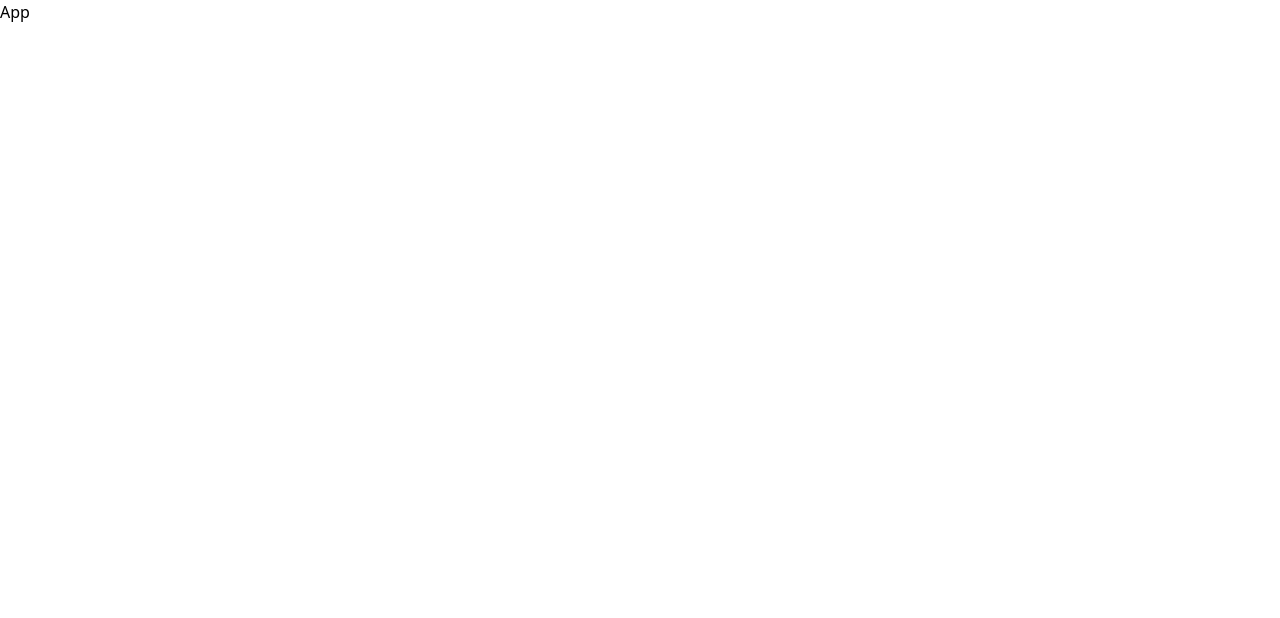
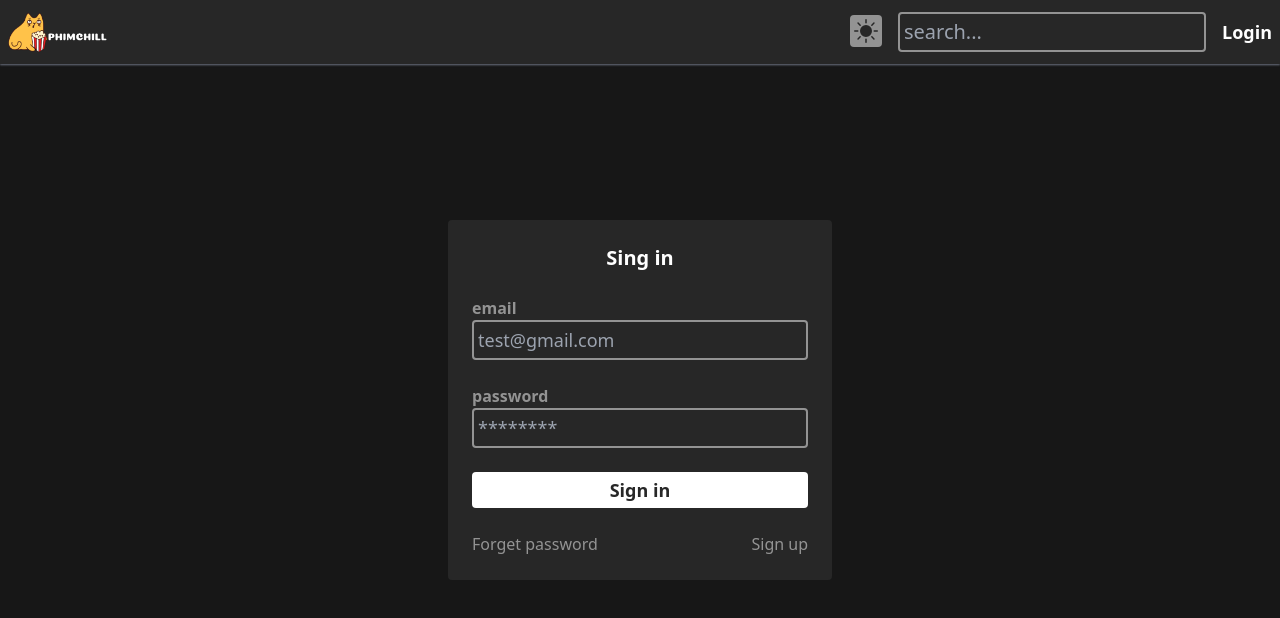
Before and after one commit to Nhoxcool/Movie_FrontEnd, a React (Create React App) app: page / in a window 1280 px wide. Shown: the top 618 px of the page. Built offline with nearby package versions, Linux system fonts and the light colour scheme.

Commit message:
second_commit

```diff
--- a/package.json
+++ b/package.json
@@ -8,6 +8,7 @@
     "@testing-library/user-event": "^13.5.0",
     "react": "^18.2.0",
     "react-dom": "^18.2.0",
+    "react-icons": "^4.11.0",
     "react-scripts": "5.0.1",
     "web-vitals": "^2.1.4"
   },
--- a/src/App.js
+++ b/src/App.js
@@ -1,7 +1,11 @@
-import React from 'react'
-
+import React from 'react';
+import Navbar from './components/user/Navbar';
+import Signin from './components/auth/Signin';
 export default function App() {
   return (
-    <div>App</div>
-  )
+    <>
+      <Navbar />
+      <Signin />
+    </>
+  );
 }
--- /dev/null
+++ b/src/components/Container.jsx
@@ -0,0 +1,5 @@
+import React from 'react';
+
+export default function Container({ children, className }) {
+  return <div className={' max-w-screen-xl mx-auto ' + className}>{children}</div>;
+}
--- /dev/null
+++ b/src/components/auth/Signin.jsx
@@ -0,0 +1,29 @@
+import React from 'react';
+import Container from '../Container';
+import Title from '../form/Title';
+import FormInput from '../form/FormInput';
+import Submit from '../form/Submit';
+
+export default function Signin() {
+  return (
+    <div className="fixed inset-0 bg-primary -z-10 flex justify-center items-center">
+      <Container>
+        <form className="bg-secondary rounded p-6 w-96 space-y-6">
+          <Title className="text-xl text-white font-semibold text-center">Sing in</Title>
+          <FormInput label="email" placeholder="test@gmail.com" name="email" />
+          <FormInput label="password" placeholder="********" name="password" type="password" />
+          <Submit value="Sign in" />
+
+          <div className="flex justify-between">
+            <a className="text-dark-subtle hover:text-white transition" href="#">
+              Forget password
+            </a>
+            <a className="text-dark-subtle hover:text-white transition" href="#">
+              Sign up
+            </a>
+          </div>
+        </form>
+      </Container>
+    </div>
+  );
+}
--- /dev/null
+++ b/src/components/form/FormInput.jsx
@@ -0,0 +1,20 @@
+import React from 'react';
+
+export default function FormInput({ name, placeholder, label, ...rest }) {
+  return (
+    <div className="flex flex-col-reverse">
+      <input
+        type="text"
+        id={name}
+        name={name}
+        className="bg-transparent rounded border-2
+        border-dark-subtle w-full text-lg outline-none focus:border-white p-1 text-white peer transition"
+        placeholder={placeholder}
+        {...rest}
+      ></input>
+      <label className="font-semibold text-dark-subtle peer-focus:text-white transition self-start" htmlFor={name}>
+        {label}
+      </label>
+    </div>
+  );
+}
--- /dev/null
+++ b/src/components/form/Submit.jsx
@@ -0,0 +1,11 @@
+import React from 'react';
+
+export default function Submit({ value }) {
+  return (
+    <input
+      type="submit"
+      className="w-full rounded bg-white text-secondary hover:bg-opacity-90 transition font-semibold text-lg cursor-pointer p-1"
+      value={value}
+    />
+  );
+}
--- /dev/null
+++ b/src/components/form/Title.jsx
@@ -0,0 +1,5 @@
+import React from 'react';
+
+export default function Title({ children }) {
+  return <h1 className="text-xl text-white font-semibold text-center">{children}</h1>;
+}
--- /dev/null
+++ b/src/components/user/Navbar.jsx
@@ -0,0 +1,29 @@
+import React from 'react';
+import { BsFillSunFill } from 'react-icons/bs';
+import Container from '../Container';
+export default function Navbar() {
+  return (
+    <div className="bg-secondary shadow-sm shadow-gray-500">
+      <Container className="p-2">
+        <div className="flex justify-between items-center">
+          <img src="./logo.png" alt="" className="h-12"></img>
+          <ul className="flex items-center space-x-4">
+            <li>
+              <button className="bg-dark-subtle p-1 rounded">
+                <BsFillSunFill className="text-secondary " size={24} />
+              </button>
+            </li>
+            <li>
+              <input
+                type="text"
+                className="border-2 border-dark-subtle p-1 rounded bg-transparent text-xl outline-none focus:border-white transition text-white"
+                placeholder="search..."
+              ></input>
+            </li>
+            <li className="text-white font-semibold text-lg">Login</li>
+          </ul>
+        </div>
+      </Container>
+    </div>
+  );
+}
--- a/tailwind.config.js
+++ b/tailwind.config.js
@@ -2,7 +2,14 @@
 module.exports = {
   content: ["./src/**/*.{js,jsx}"],
   theme: {
-    extend: {},
+    extend: {
+      colors: {
+        primary: '#171717',
+        secondary: '#272727',
+        'dark-subtle': "rgba(255,255,255,0.5)",
+        'light-subtle': "rgba(39,39,39,0.5)",
+      }
+    },
   },
   plugins: [],
 }
```
Also changed, not shown: 2 other files (tests, documents, lock files or other folders).
